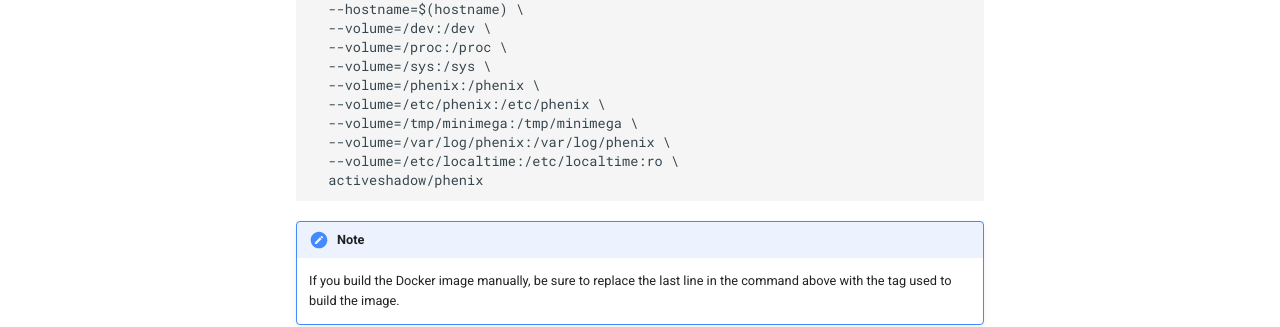
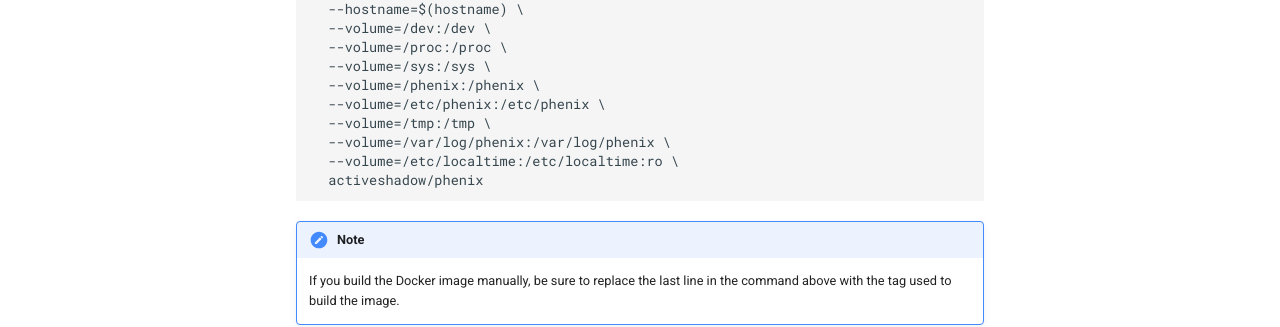
Before and after one commit to sandialabs/sceptre-phenix-docs, an MkDocs documentation site: the page built from src/index.md, in a window 1280 px wide and 900 px high, scrolled down 587 px. Shown: the part 298-625 px from the top of the window. Built offline with MkDocs 1.6.1 and Material for MkDocs 9.7.7, drawn with Linux system fonts in a browser that asks for light colours; comment, search, counter and statistics services are not loaded; some of the changed text lies outside the part shown.

Commit message:
Change phenix docker container bind mount
Change phenix docker container bind mount from `/tmp/minimega:/tmp/minimega` to `/tmp:/tmp`. This is because there are phenix commands that create files inside `/tmp/` that minimega needs access to.

```diff
--- a/docs/index.html
+++ b/docs/index.html
@@ -546,7 +546,7 @@
   --volume=/sys:/sys \
   --volume=/phenix:/phenix \
   --volume=/etc/phenix:/etc/phenix \
-  --volume=/tmp/minimega:/tmp/minimega \
+  --volume=/tmp:/tmp \
   --volume=/var/log/phenix:/var/log/phenix \
   --volume=/etc/localtime:/etc/localtime:ro \
   activeshadow/phenix
--- a/src/index.md
+++ b/src/index.md
@@ -39,7 +39,7 @@
   --volume=/sys:/sys \
   --volume=/phenix:/phenix \
   --volume=/etc/phenix:/etc/phenix \
-  --volume=/tmp/minimega:/tmp/minimega \
+  --volume=/tmp:/tmp \
   --volume=/var/log/phenix:/var/log/phenix \
   --volume=/etc/localtime:/etc/localtime:ro \
   activeshadow/phenix
```
Also changed, not shown: docs/search/search_index.json, 1 other file.
